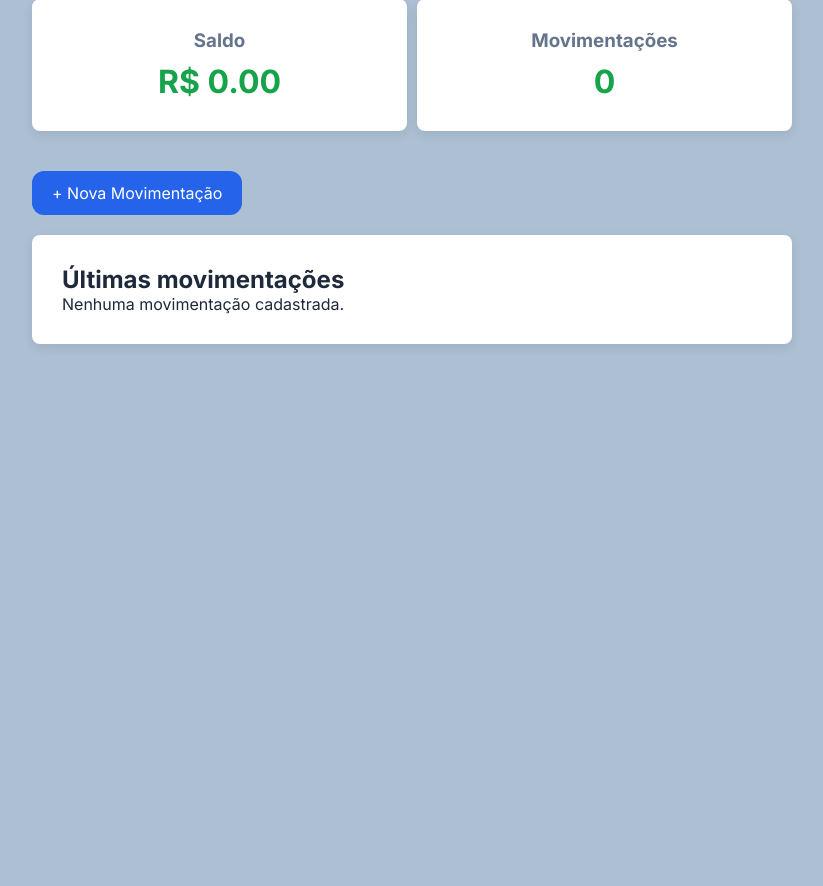
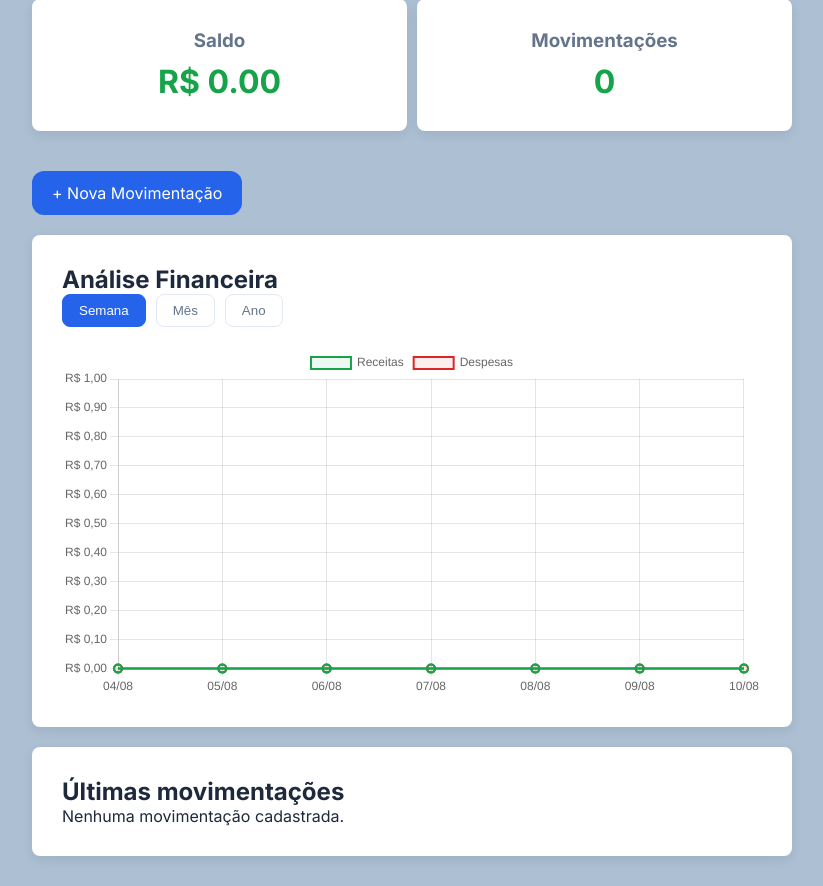
Before and after one commit to MeixedoGabriel/finance-control, a Flask app: page / in a window 1280 px wide. Shown: the part 303-1189 px from the top of the page, without its empty margins (228-1051 px from the left). Before the commit the page ends 647 px from the top, so only its background shows below. Run offline with Flask 3, Linux system fonts and the light colour scheme.

Commit message:
feat: add interactive financial charts

```diff
--- a/app/routes.py
+++ b/app/routes.py
@@ -192,6 +192,19 @@ def analytics():
             receitas_por_periodo.append(receita)
             despesas_por_periodo.append(despesa)
 
+    movimentacoes_api = []
+
+    for movimentacao in movimentacoes:
+
+        movimentacoes_api.append({
+            "id": movimentacao.id,
+            "descricao": movimentacao.descricao,
+            "valor": movimentacao.valor,
+            "categoria": movimentacao.categoria,
+            "tipo": movimentacao.tipo,
+            "data": movimentacao.data.strftime("%Y-%m-%d")
+        })
+
     return {
         "periodo": period,
         "inicio": inicio.strftime("%Y-%m-%d"),
@@ -199,5 +212,5 @@ def analytics():
         "labels": labels,
         "receitas": receitas_por_periodo,
         "despesas": despesas_por_periodo,
-        "movimentacoes": len(movimentacoes)
+        "movimentacoes": movimentacoes_api
     }
--- a/app/static/css/style.css
+++ b/app/static/css/style.css
@@ -101,6 +101,36 @@ main {
     display: flex;
     gap: var(--spacing-sm);
     margin-bottom: var(--spacing-md);
+}
+
+.period-buttons {
+    display: flex;
+    gap: var(--spacing-sm);
+    margin-bottom: var(--spacing-md);
+}
+
+.period-button {
+    border: 1px solid var(--color-border);
+    background-color: var(--color-surface);
+    color: var(--color-text-secondary);
+
+    padding: 8px 16px;
+
+    border-radius: var(--radius-sm);
+
+    cursor: pointer;
+
+    transition: 0.2s;
+}
+
+.period-button:hover {
+    background-color: var(--color-background);
+}
+
+.period-button.active {
+    background-color: var(--color-primary);
+    color: white;
+    border-color: var(--color-primary);
 }
 
 .button {
--- /dev/null
+++ b/app/static/js/analytics.js
@@ -0,0 +1,191 @@
+let financeChart;
+
+
+async function carregarDados(periodo) {
+
+    const resposta = await fetch(
+        `/api/analytics?period=${periodo}`
+    );
+
+    const dados = await resposta.json();
+
+    return dados;
+}
+
+
+function criarGrafico(dados) {
+
+    const canvas = document.getElementById("financeChart");
+
+    financeChart = new Chart(canvas, {
+
+        type: "line",
+
+        data: {
+            labels: dados.labels,
+
+            datasets: [
+                {
+                    label: "Receitas",
+                    data: dados.receitas,
+
+                    borderColor: "#16A34A",
+                    backgroundColor: "rgba(22, 163, 74, 0.08)",
+
+                    borderWidth: 2,
+                    tension: 0.3,
+
+                    fill: true,
+
+                    pointRadius: 4,
+                    pointHoverRadius: 6
+                },
+
+                {
+                    label: "Despesas",
+                    data: dados.despesas,
+
+                    borderColor: "#DC2626",
+                    backgroundColor: "rgba(220, 38, 38, 0.08)",
+
+                    borderWidth: 2,
+                    tension: 0.3,
+
+                    fill: true,
+
+                    pointRadius: 4,
+                    pointHoverRadius: 6
+                }
+            ]
+        },
+
+        options: {
+
+            responsive: true,
+
+            interaction: {
+                mode: "index",
+                intersect: false
+            },
+
+            plugins: {
+
+                legend: {
+                    position: "top"
+                },
+
+                tooltip: {
+
+                    callbacks: {
+
+                        label: function(context) {
+
+                            const valor = context.parsed.y;
+
+                            return `${context.dataset.label}: R$ ${valor.toLocaleString(
+                                "pt-BR",
+                                {
+                                    minimumFractionDigits: 2,
+                                    maximumFractionDigits: 2
+                                }
+                            )}`;
+                        }
+
+                    }
+
+                }
+
+            },
+
+            scales: {
+
+                y: {
+
+                    beginAtZero: true,
+
+                    ticks: {
+
+                        callback: function(value) {
+
+                            return `R$ ${value.toLocaleString(
+                                "pt-BR",
+                                {
+                                    minimumFractionDigits: 2,
+                                    maximumFractionDigits: 2
+                                }
+                            )}`;
+
+                        }
+
+                    }
+
+                }
+
+            },
+
+            animation: {
+                duration: 600
+            }
+
+        }
+
+    });
+}
+
+
+function atualizarGrafico(dados) {
+
+    financeChart.data.labels = dados.labels;
+
+    financeChart.data.datasets[0].data = dados.receitas;
+
+    financeChart.data.datasets[1].data = dados.despesas;
+
+    financeChart.update();
+
+}
+
+
+async function alterarPeriodo(periodo) {
+
+    const dados = await carregarDados(periodo);
+
+    atualizarGrafico(dados);
+
+}
+
+
+async function iniciarGrafico() {
+
+    const dados = await carregarDados("week");
+
+    criarGrafico(dados);
+
+}
+
+
+const botoesPeriodo = document.querySelectorAll(
+    ".period-button"
+);
+
+
+botoesPeriodo.forEach(botao => {
+
+    botao.addEventListener("click", () => {
+
+        const periodo = botao.dataset.period;
+
+        alterarPeriodo(periodo);
+
+        botoesPeriodo.forEach(botao => {
+            botao.classList.remove("active");
+        });
+
+        botao.classList.add("active");
+
+    });
+
+});
+
+
+iniciarGrafico();
--- a/app/templates/base.html
+++ b/app/templates/base.html
@@ -9,6 +9,8 @@
     <link href="https://fonts.googleapis.com/css2?family=Inter:wght@400;500;600;700&display=swap" rel="stylesheet">
 
     <link rel="stylesheet" href="{{ url_for('static', filename='css/style.css') }}">
+
+    <script src="https://cdn.jsdelivr.net/npm/chart.js"></script>
 
     <title>{% block title %}Finance Control{% endblock %}</title>
 </head>
@@ -31,5 +33,8 @@
     {% endblock %}
 </main>
 
+{% block scripts %}
+{% endblock %}
+
 </body>
 </html>
--- a/app/templates/index.html
+++ b/app/templates/index.html
@@ -46,6 +46,42 @@ Início | Finance Control
     >
         + Nova Movimentação
     </a>
+
+</section>
+
+<section class="card analytics">
+
+    <h2>Análise Financeira</h2>
+
+    <div class="period-buttons">
+
+        <button
+            type="button"
+            class="period-button active"
+            data-period="week"
+        >
+            Semana
+        </button>
+
+        <button
+            type="button"
+            class="period-button"
+            data-period="month"
+        >
+            Mês
+        </button>
+
+        <button
+            type="button"
+            class="period-button"
+            data-period="year"
+        >
+            Ano
+        </button>
+
+    </div>
+
+    <canvas id="financeChart"></canvas>
 
 </section>
 
@@ -133,4 +169,10 @@ Início | Finance Control
 
 </section>
 
+{% block scripts %}
+
+<script src="{{ url_for('static', filename='js/analytics.js') }}"></script>
+
 {% endblock %}
+
+{% endblock %}
```
